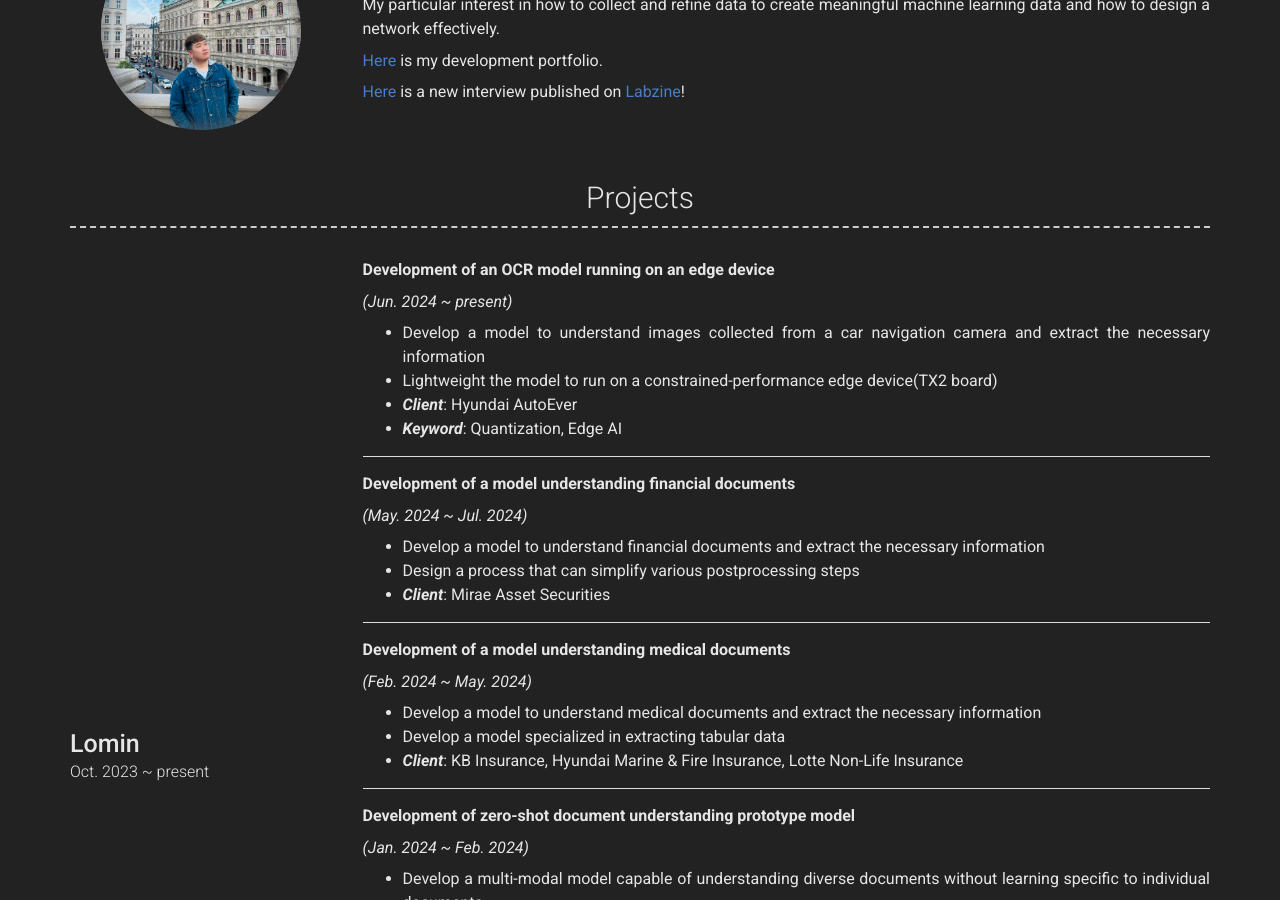
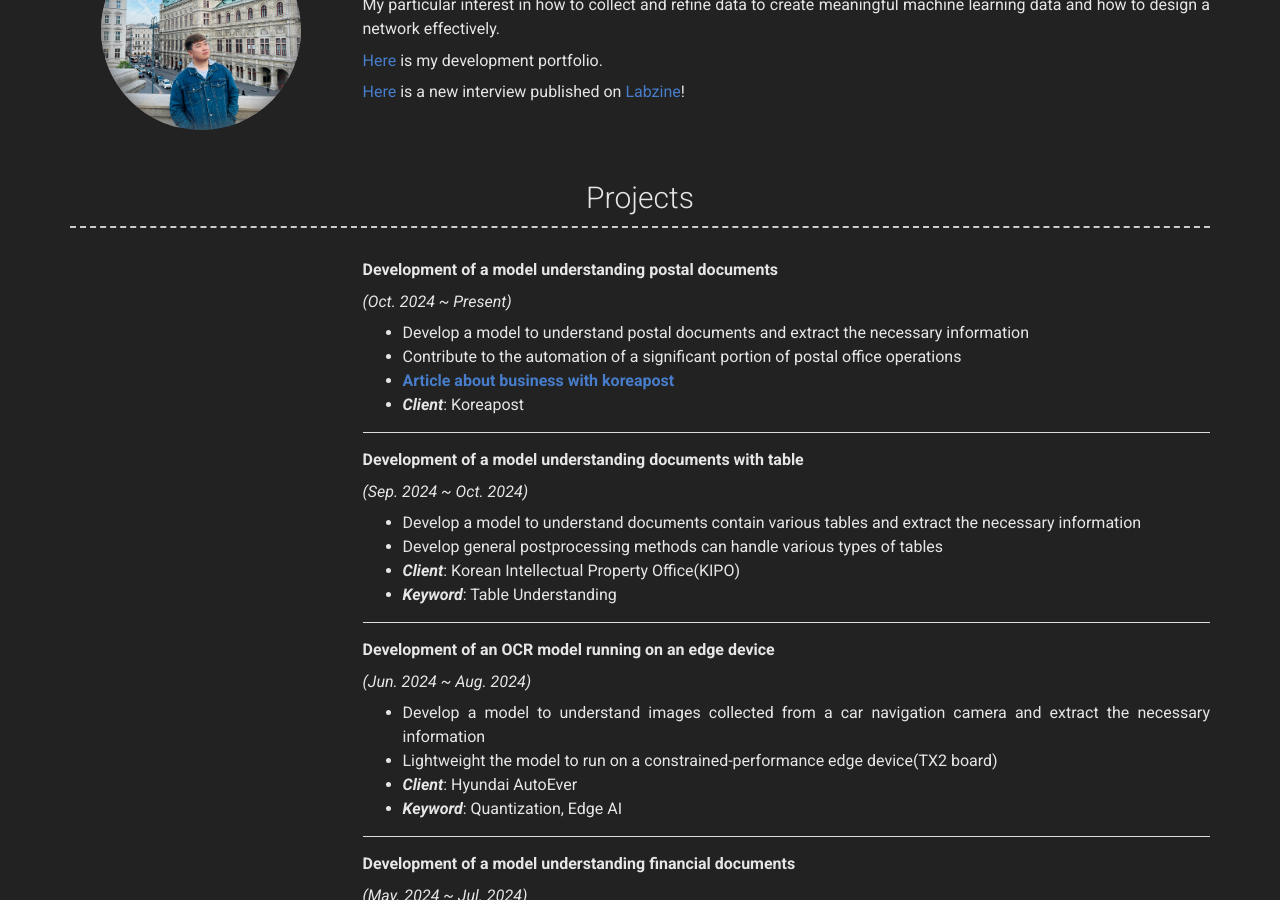
Before and after one commit to Kevin-JisuKim/Kevin-JisuKim.github.io, a Jekyll site: the page built from index.md, in a window 1280 px wide and 900 px high, scrolled down 372 px. Built offline with Jekyll 4.4.1, drawn with Linux system fonts in a browser that asks for light colours; nearby versions of some CDN libraries.

Commit message:
update: portfolio update(2024.12.08)

```diff
--- a/_config.yml
+++ b/_config.yml
@@ -71,9 +71,31 @@ content:
         title: Lomin
         caption: Oct. 2023 ~ present
         description: | # this will include new lines to allow paragraphs
+          **Development of a model understanding postal documents**
+
+          *(Oct. 2024 ~ Present)*
+
+          - Develop a model to understand postal documents and extract the necessary information
+          - Contribute to the automation of a significant portion of postal office operations
+          - [**Article about business with koreapost**](https://www.asiaa.co.kr/news/articleView.html?idxno=194214)
+          - ***Client***: Koreapost
+
+          ---
+
+          **Development of a model understanding documents with table**
+
+          *(Sep. 2024 ~ Oct. 2024)*
+
+          - Develop a model to understand documents contain various tables and extract the necessary information
+          - Develop general postprocessing methods can handle various types of tables
+          - ***Client***: Korean Intellectual Property Office(KIPO)
+          - ***Keyword***: Table Understanding
+
+          ---
+
           **Development of an OCR model running on an edge device**
 
-          *(Jun. 2024 ~ present)*
+          *(Jun. 2024 ~ Aug. 2024)*
 
           - Develop a model to understand images collected from a car navigation camera and extract the necessary information
           - Lightweight the model to run on a constrained-performance edge device(TX2 board)
```
